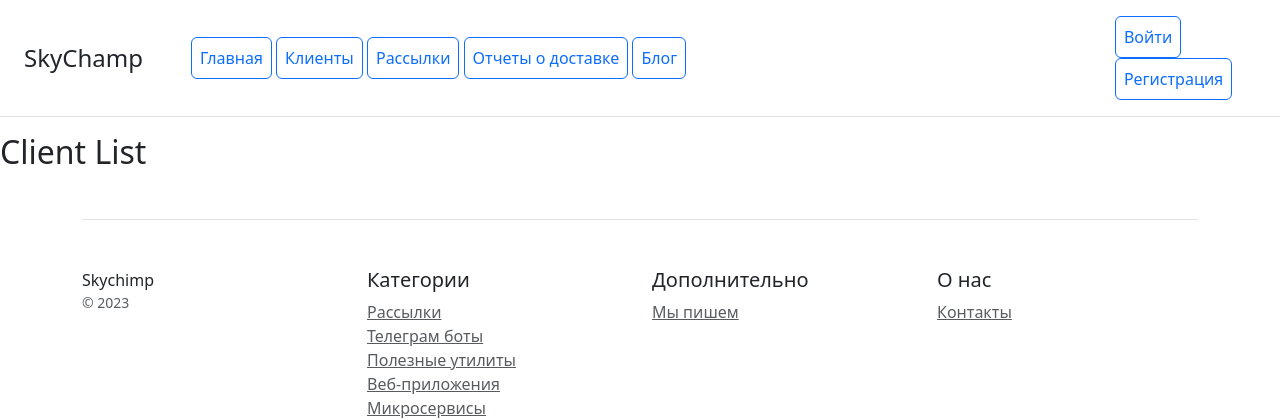
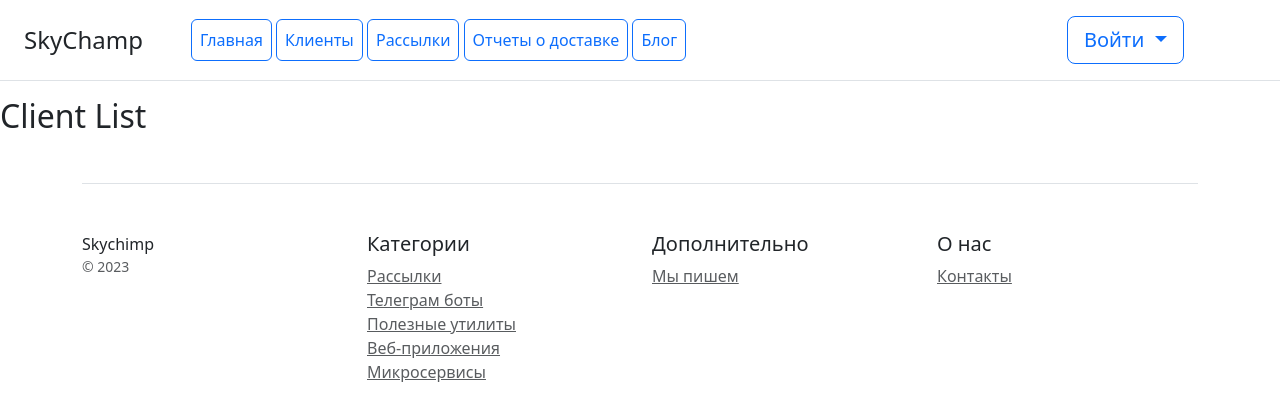
Before and after one commit to AndreyAgeew/course_work_6, a Django app: page /clients/ in a window 1280 px wide. Shown: the top 420 px of the page. Run offline with Django 4.2, Linux system fonts and the light colour scheme; data that the repository does not hold is empty; some libraries are stand-ins or nearby versions.

Commit message:
update user settings and preview

```diff
--- a/mailing/templates/mailing/base.html
+++ b/mailing/templates/mailing/base.html
@@ -4,10 +4,9 @@
     <meta charset="utf-8">
     <meta name="viewport" content="width=device-width, initial-scale=1">
     <title>
-        {{title}}
+        {{ title }}
     </title>
     <link href="/static/css/bootstrap.min.css" rel="stylesheet">
-    <link rel="stylesheet" type="text/css" href="/static/css/text_label.css">
 </head>
 <body>
 <div class="d-flex flex-column flex-md-row align-items-center p-3 px-md-4 mb-3 bg-white border-bottom box-shadow">
@@ -19,18 +18,36 @@
             <a class="p-2 btn btn-outline-primary" href="#">Рассылки</a>
             <a class="p-2 btn btn-outline-primary" href="#">Отчеты о доставке</a>
             <a class="p-2 btn btn-outline-primary" href="#">Блог</a>
-         </nav>
+        </nav>
     </div>
     <div class="col-2">
-        <nav class="ms-5">
+        <div class="btn-group">
+            <button type="button" class="btn btn-outline-primary dropdown-toggle btn-lg" data-bs-toggle="dropdown"
+                    aria-expanded="false">
+                {% if user.is_authenticated %}
+                    {{ user.email }}
+                {% else %}
+                    Войти
+                {% endif %}
+            </button>
             {% if user.is_authenticated %}
-            <a class="p-2 btn btn-outline-primary" href="#">Выйти</a>
-            <a class="p-2 btn btn-outline-primary" href="#">Профиль</a>
+                <ul class="dropdown-menu">
+                    <li><a class="dropdown-item" href="/users/profile">Профиль</a></li>
+                    <li>
+                        <hr class="dropdown-divider">
+                    </li>
+                    <li><a class="dropdown-item" href="/users/logout">Выйти</a></li>
+                </ul>
             {% else %}
-            <a class="p-2 btn btn-outline-primary" href="#">Войти</a>
-            <a class="p-2 btn btn-outline-primary" href="#">Регистрация</a>
+                <ul class="dropdown-menu">
+                    <li><a class="dropdown-item" href="/users">Войти</a></li>
+                    <li>
+                        <hr class="dropdown-divider">
+                    </li>
+                    <li><a class="dropdown-item" href="/users/register">Регистрация</a></li>
+                </ul>
             {% endif %}
-        </nav>
+        </div>
     </div>
 </div>
 {% block content %}
--- a/skychimp/settings.py
+++ b/skychimp/settings.py
@@ -128,6 +128,11 @@ MEDIA_ROOT = BASE_DIR / 'media'
 
 DEFAULT_AUTO_FIELD = 'django.db.models.BigAutoField'
 
+# Users
+AUTH_USER_MODEL = 'users.User'
+LOGIN_REDIRECT_URL = '/'
+LOGOUT_REDIRECT_URL = '/'
+
 # E_mail settings
 EMAIL_HOST = 'smtp.gmail.com'
 EMAIL_PORT = 587
```
Also changed, not shown: users/migrations/0001_initial.py (added), users/views.py (line endings or trailing spaces).
